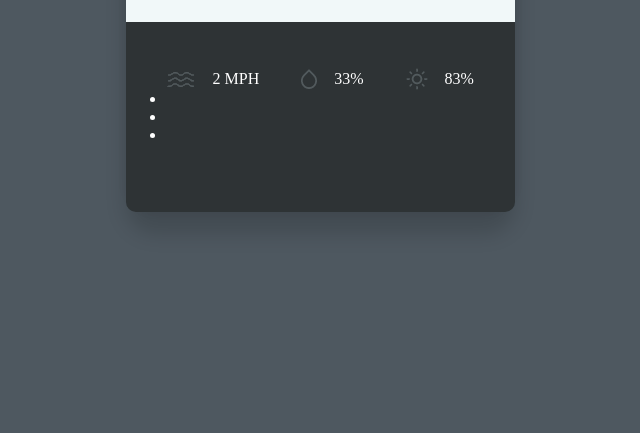
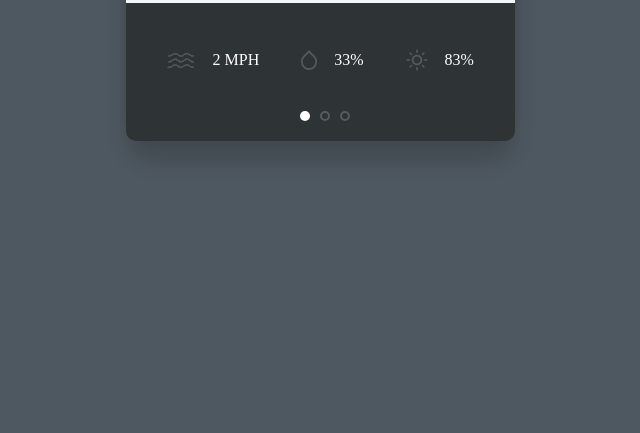
Before and after one commit to epam-js-jun-2019/html-css-1, a plain HTML site: page Ilia Volkov/index.html in a window 1280 px wide. Shown: the part 367-800 px from the top of the page, without its empty margins (320-960 px from the left). Drawn offline with Linux system fonts and the light colour scheme.

Commit message:
add styles for bullets

```diff
--- a/Ilia Volkov/css/style.css
+++ b/Ilia Volkov/css/style.css
@@ -75,12 +75,15 @@ body {
   font-size: 2rem;
   text-transform: uppercase;
 
-  padding: 2rem 0;
+  padding: 1rem 0;
   color: #fff;
   background-color: #54bae6;
 }
 .card__bottom {
-  padding: 4.6rem 4rem 6.8rem 4rem;
+  display: flex;
+  flex-flow: column wrap;
+
+  padding: 4.6rem 4rem 2rem 4rem;
   border-radius: 0 0 10px 10px;
   color: #fff;
   background-color: #2e3335;
@@ -104,3 +107,30 @@ body {
 .list__item span {
   margin-left: 1.7rem;
 }
+
+.card__bullets {
+  display: flex;
+  flex-wrap: wrap;
+  justify-content: center;
+  list-style: none;
+  margin-top: 4rem;
+}
+.bullets__item {
+  margin-left: 1rem;
+}
+.bullets__link {
+  display: block;
+  width: 1rem;
+  height: 1rem;
+  border-radius: 100%;
+  cursor: pointer;
+  border: 0.2rem solid rgba(255, 255, 255, 0.2);
+}
+.bullets__link--active {
+  display: block;
+  width: 1rem;
+  height: 1rem;
+  border-radius: 100%;
+
+  background: #fff;
+}
```
